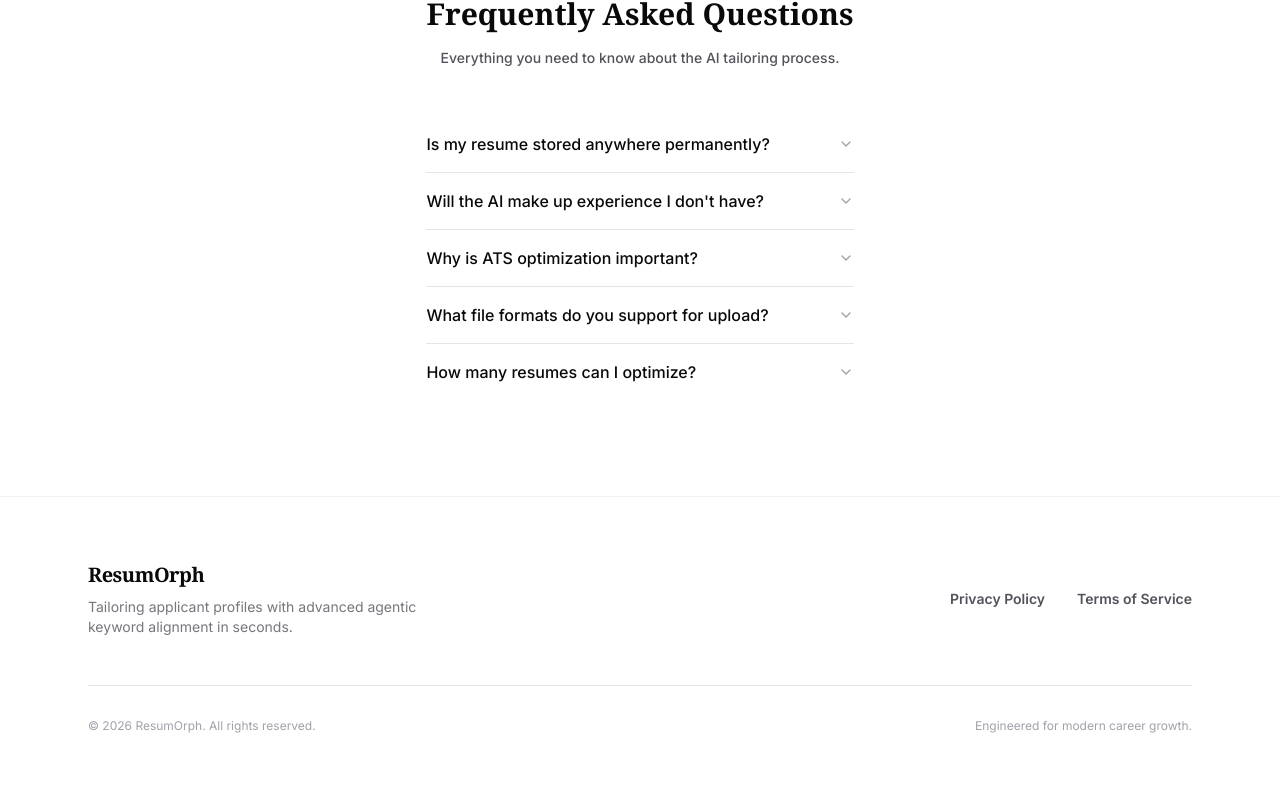
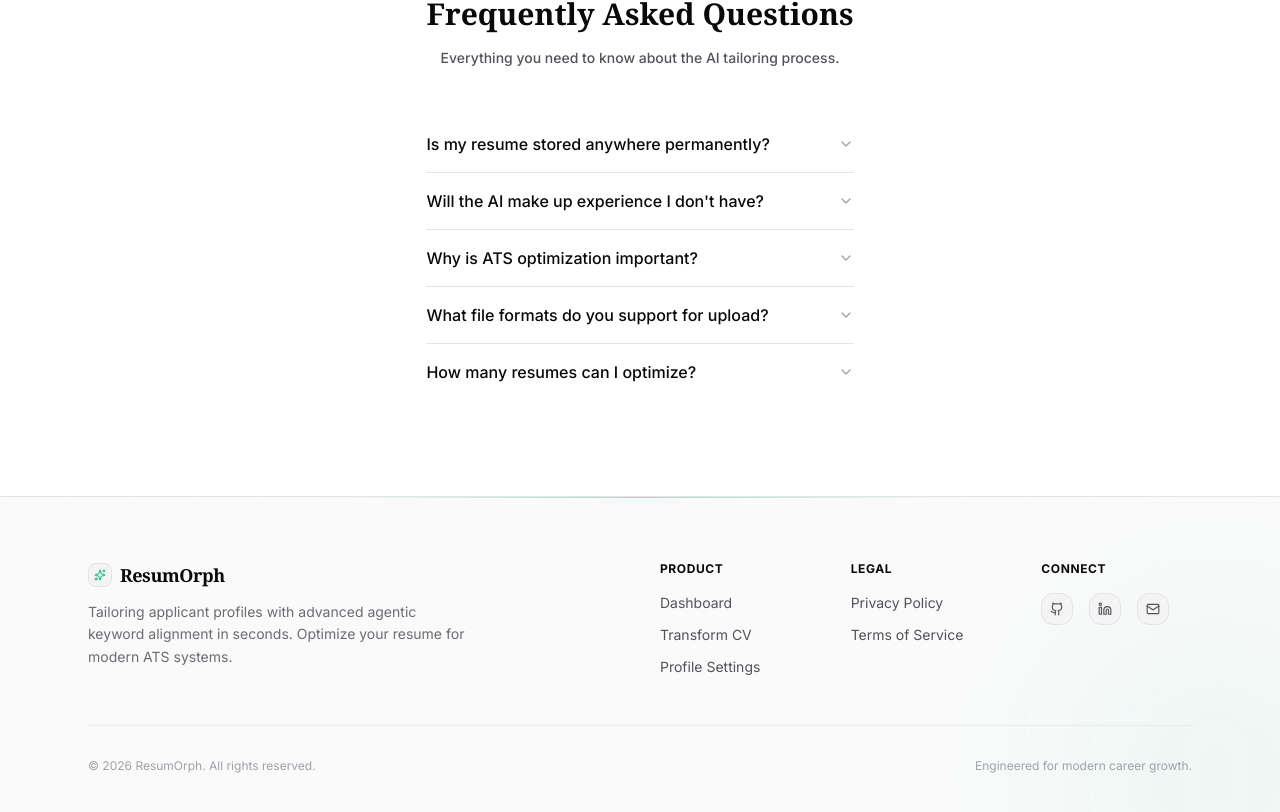
Before and after one commit to Aayankhan07/ResumeCustomizer, a Next.js app: page / in a window 1280 px wide. Shown: the part 1872-2684 px from the top of the page. Built offline with nearby package versions, Linux system fonts and the light colour scheme; no server answers; the database is empty.

Commit message:
footer update 3

```diff
--- a/src/components/layout/Footer.jsx
+++ b/src/components/layout/Footer.jsx
@@ -1,23 +1,78 @@
 import Link from 'next/link';
+import { Sparkles, Github, Linkedin, Mail } from 'lucide-react';
 
 export default function Footer() {
   return (
-    <footer className="bg-transparent text-[var(--text-secondary)] py-16 border-t border-[var(--border-default)]/50 select-none relative z-10">
-      <div className="max-w-6xl mx-auto px-6">
-        <div className="flex flex-col md:flex-row justify-between items-start md:items-center gap-8">
-          <div>
-            <h3 className="font-serif text-[var(--text-primary)] text-xl font-bold tracking-tight mb-2">ResumOrph</h3>
-            <p className="text-sm text-[var(--text-secondary)]/80 max-w-sm">
-              Tailoring applicant profiles with advanced agentic keyword alignment in seconds.
+    <footer className="bg-[var(--bg-elevated)] text-[var(--text-secondary)] py-16 border-t border-[var(--border-default)] select-none relative overflow-hidden transition-colors duration-300">
+      {/* Decorative top accent line */}
+      <div className="absolute top-0 left-1/2 -translate-x-1/2 w-1/2 h-px bg-gradient-to-r from-transparent via-[var(--accent)]/40 to-transparent z-10" />
+
+      {/* Background Grid Pattern & Ambient Glow */}
+      <div className="absolute inset-0 bg-[linear-gradient(to_right,var(--border-default)_1px,transparent_1px),linear-gradient(to_bottom,var(--border-default)_1px,transparent_1px)] bg-[size:4rem_4rem] pointer-events-none opacity-[0.03] dark:opacity-[0.015]" />
+      <div className="absolute -bottom-24 -right-24 w-80 h-80 bg-[color-mix(in_srgb,var(--accent)_5%,transparent)] rounded-full blur-[80px] pointer-events-none" />
+
+      <div className="max-w-6xl mx-auto px-6 relative z-10">
+        <div className="grid grid-cols-1 md:grid-cols-12 gap-10 pb-12 border-b border-[var(--border-default)]/60">
+          {/* Brand Info */}
+          <div className="md:col-span-5">
+            <div className="flex items-center gap-2 mb-3">
+              <div className="w-6 h-6 rounded-md bg-[var(--bg-subtle)] border border-[var(--border-default)] flex items-center justify-center">
+                <Sparkles size={12} className="text-[var(--accent)] fill-[var(--accent)]/10" />
+              </div>
+              <span className="font-serif text-[var(--text-primary)] text-lg font-bold tracking-tight">ResumOrph</span>
+            </div>
+            <p className="text-sm text-[var(--text-secondary)]/85 max-w-sm leading-relaxed">
+              Tailoring applicant profiles with advanced agentic keyword alignment in seconds. Optimize your resume for modern ATS systems.
             </p>
           </div>
-          <div className="flex gap-8 text-sm font-semibold">
-            <Link href="#" className="hover:text-[var(--text-primary)] transition-colors duration-200">Privacy Policy</Link>
-            <Link href="#" className="hover:text-[var(--text-primary)] transition-colors duration-200">Terms of Service</Link>
+
+          {/* Column 2: Product */}
+          <div className="md:col-span-2 md:col-start-7">
+            <h4 className="text-xs font-bold uppercase tracking-wider text-[var(--text-primary)] mb-4 font-sans">Product</h4>
+            <ul className="space-y-3 text-sm">
+              <li>
+                <Link href="/dashboard" className="hover:text-[var(--text-primary)] transition-colors duration-200">Dashboard</Link>
+              </li>
+              <li>
+                <Link href="/transform" className="hover:text-[var(--text-primary)] transition-colors duration-200">Transform CV</Link>
+              </li>
+              <li>
+                <Link href="/profile" className="hover:text-[var(--text-primary)] transition-colors duration-200">Profile Settings</Link>
+              </li>
+            </ul>
+          </div>
+
+          {/* Column 3: Legal */}
+          <div className="md:col-span-2">
+            <h4 className="text-xs font-bold uppercase tracking-wider text-[var(--text-primary)] mb-4 font-sans">Legal</h4>
+            <ul className="space-y-3 text-sm">
+              <li>
+                <Link href="#" className="hover:text-[var(--text-primary)] transition-colors duration-200">Privacy Policy</Link>
+              </li>
+              <li>
+                <Link href="#" className="hover:text-[var(--text-primary)] transition-colors duration-200">Terms of Service</Link>
+              </li>
+            </ul>
+          </div>
+
+          {/* Column 4: Connect */}
+          <div className="md:col-span-2">
+            <h4 className="text-xs font-bold uppercase tracking-wider text-[var(--text-primary)] mb-4 font-sans">Connect</h4>
+            <div className="flex gap-4">
+              <a href="#" aria-label="GitHub" className="w-8 h-8 rounded-lg bg-[var(--bg-subtle)] border border-[var(--border-default)] flex items-center justify-center hover:text-[var(--text-primary)] hover:border-[var(--text-primary)]/20 transition-all duration-200">
+                <Github size={14} />
+              </a>
+              <a href="#" aria-label="LinkedIn" className="w-8 h-8 rounded-lg bg-[var(--bg-subtle)] border border-[var(--border-default)] flex items-center justify-center hover:text-[var(--text-primary)] hover:border-[var(--text-primary)]/20 transition-all duration-200">
+                <Linkedin size={14} />
+              </a>
+              <a href="#" aria-label="Email" className="w-8 h-8 rounded-lg bg-[var(--bg-subtle)] border border-[var(--border-default)] flex items-center justify-center hover:text-[var(--text-primary)] hover:border-[var(--text-primary)]/20 transition-all duration-200">
+                <Mail size={14} />
+              </a>
+            </div>
           </div>
         </div>
 
-        <div className="mt-12 pt-8 border-t border-[var(--border-default)] flex flex-col sm:flex-row justify-between items-center gap-4 text-xs text-[var(--text-muted)]">
+        <div className="mt-8 flex flex-col sm:flex-row justify-between items-center gap-4 text-xs text-[var(--text-muted)]">
           <span>&copy; {new Date().getFullYear()} ResumOrph. All rights reserved.</span>
           <span>Engineered for modern career growth.</span>
         </div>
```
